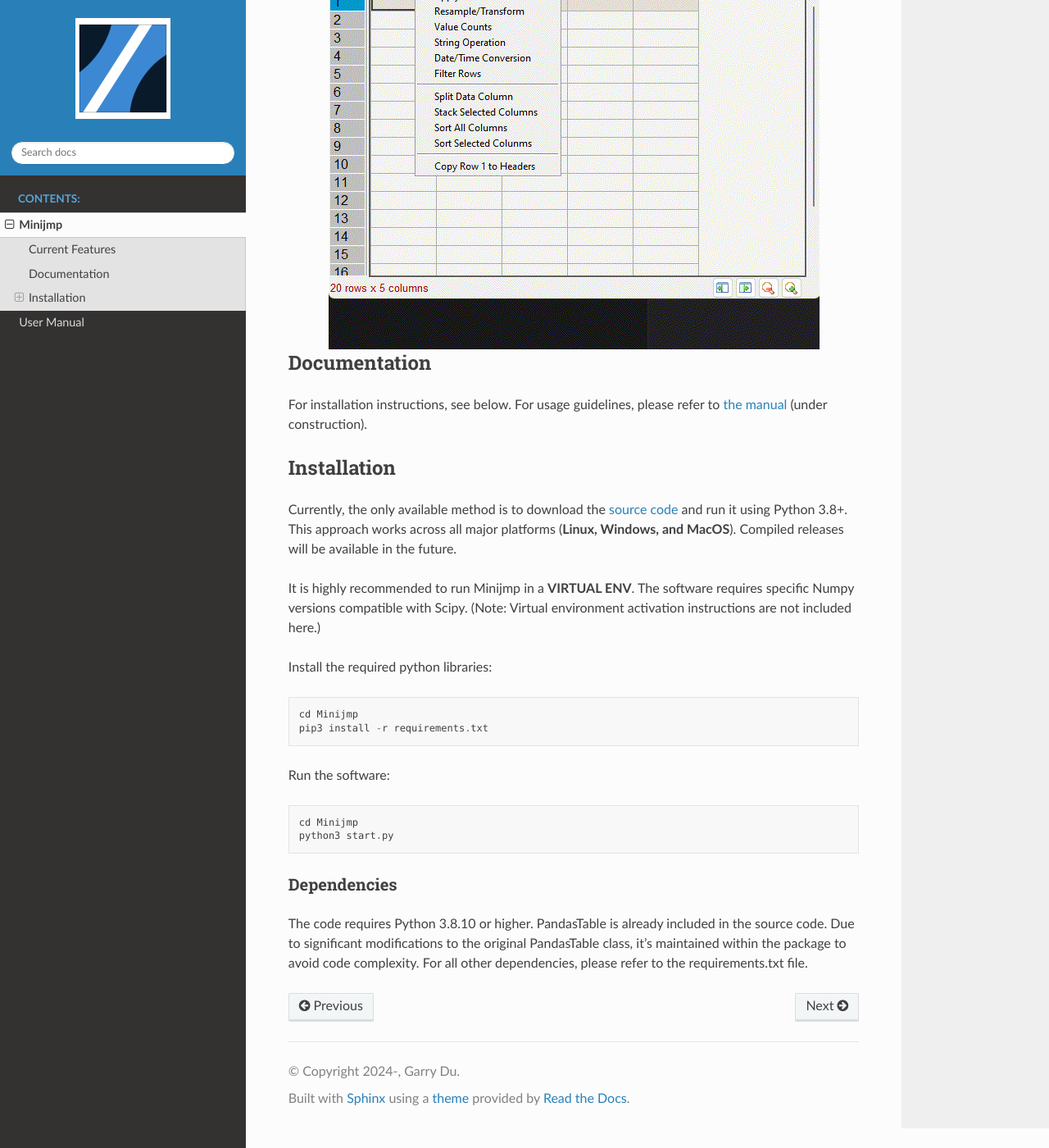
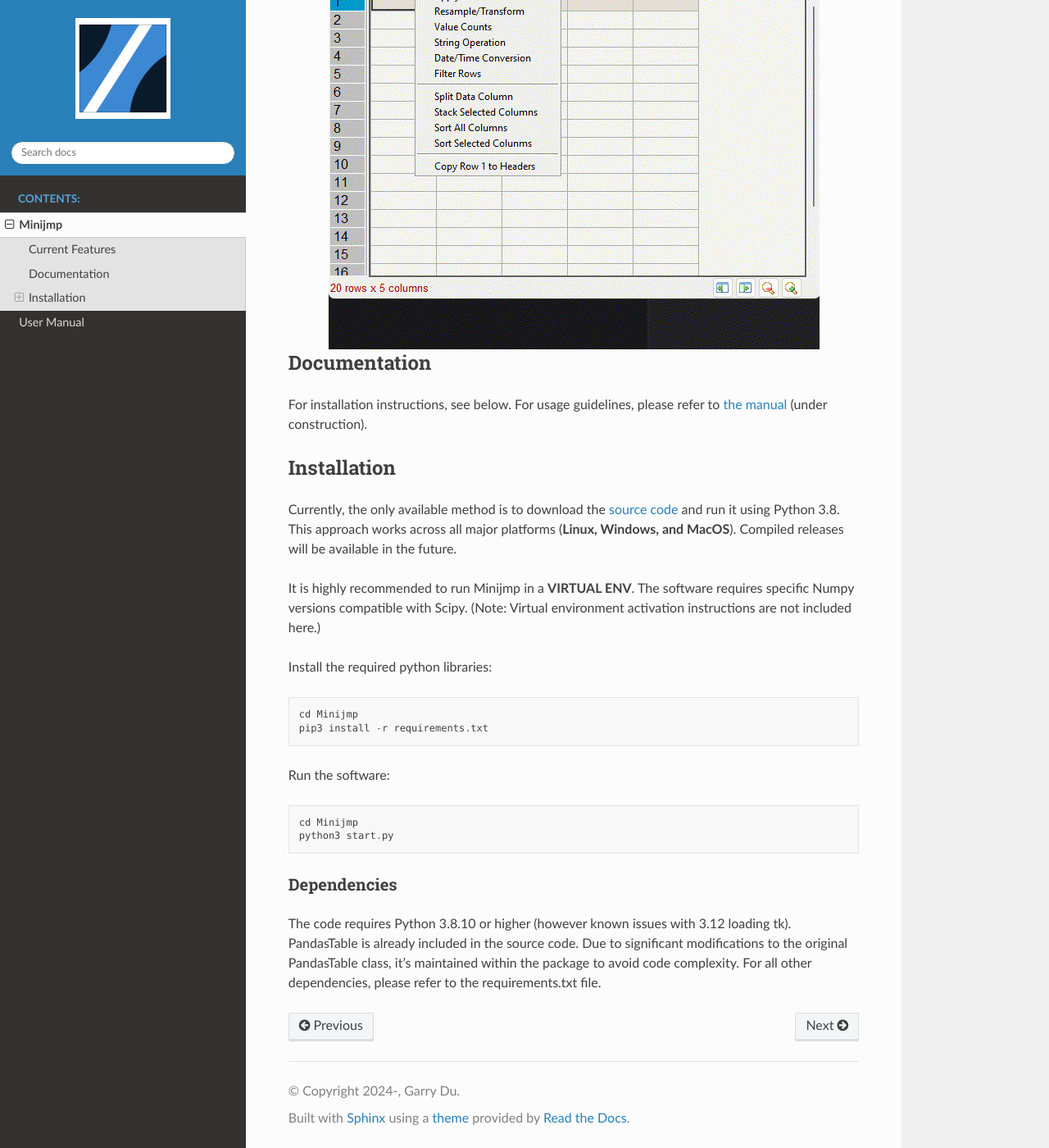
Before and after one commit to garrydu/Minijmp, a Sphinx documentation site: the page built from docs/introduction.rst, in a window 1280 px wide and 1400 px high, scrolled down 1217 px. Shown: the whole window at 82% size. Built offline with Sphinx 7.4.7 and the Read the Docs theme 3.1.0, drawn with Linux system fonts in a browser that asks for light colours.

Commit message:
3.12 python tk issue

```diff
--- a/docs/introduction.rst
+++ b/docs/introduction.rst
@@ -37,7 +37,7 @@ For installation instructions, see below. For usage guidelines, please refer to
 Installation
 ------------
 
-Currently, the only available method is to download the `source code <https://github.com/garrydu/Minijmp/tree/main>`_ and run it using Python 3.8+. This approach works across all major platforms (**Linux, Windows, and MacOS**). Compiled releases will be available in the future.
+Currently, the only available method is to download the `source code <https://github.com/garrydu/Minijmp/tree/main>`_ and run it using Python 3.8. This approach works across all major platforms (**Linux, Windows, and MacOS**). Compiled releases will be available in the future.
 
 It is highly recommended to run Minijmp in a **VIRTUAL ENV**. The software requires specific Numpy versions compatible with Scipy. (Note: Virtual environment activation instructions are not included here.)
 
@@ -54,4 +54,4 @@ Run the software::
 Dependencies
 ~~~~~~~~~~~~
 
-The code requires Python 3.8.10 or higher. PandasTable is already included in the source code. Due to significant modifications to the original PandasTable class, it's maintained within the package to avoid code complexity. For all other dependencies, please refer to the requirements.txt file.
+The code requires Python 3.8.10 or higher (however known issues with 3.12 loading tk). PandasTable is already included in the source code. Due to significant modifications to the original PandasTable class, it's maintained within the package to avoid code complexity. For all other dependencies, please refer to the requirements.txt file.
```
Also changed, not shown: README.md (+2 -1 lines).
